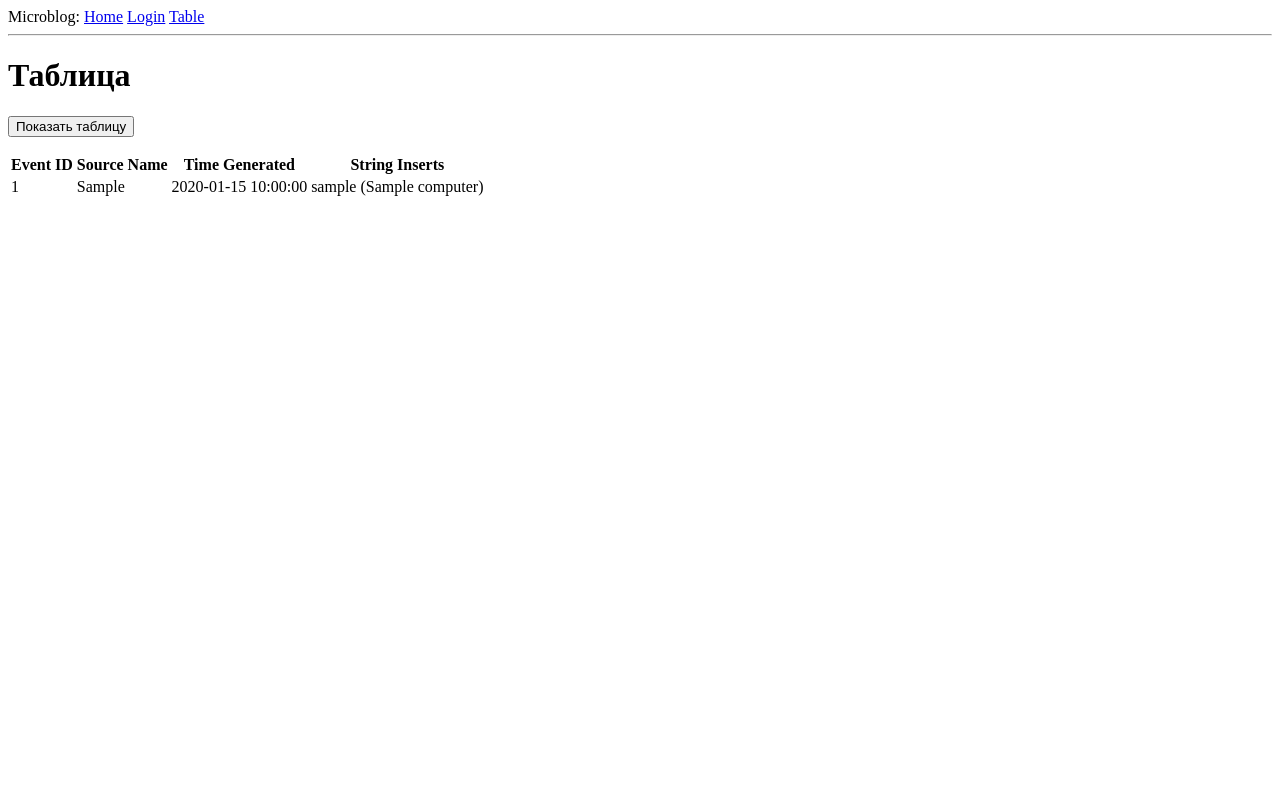
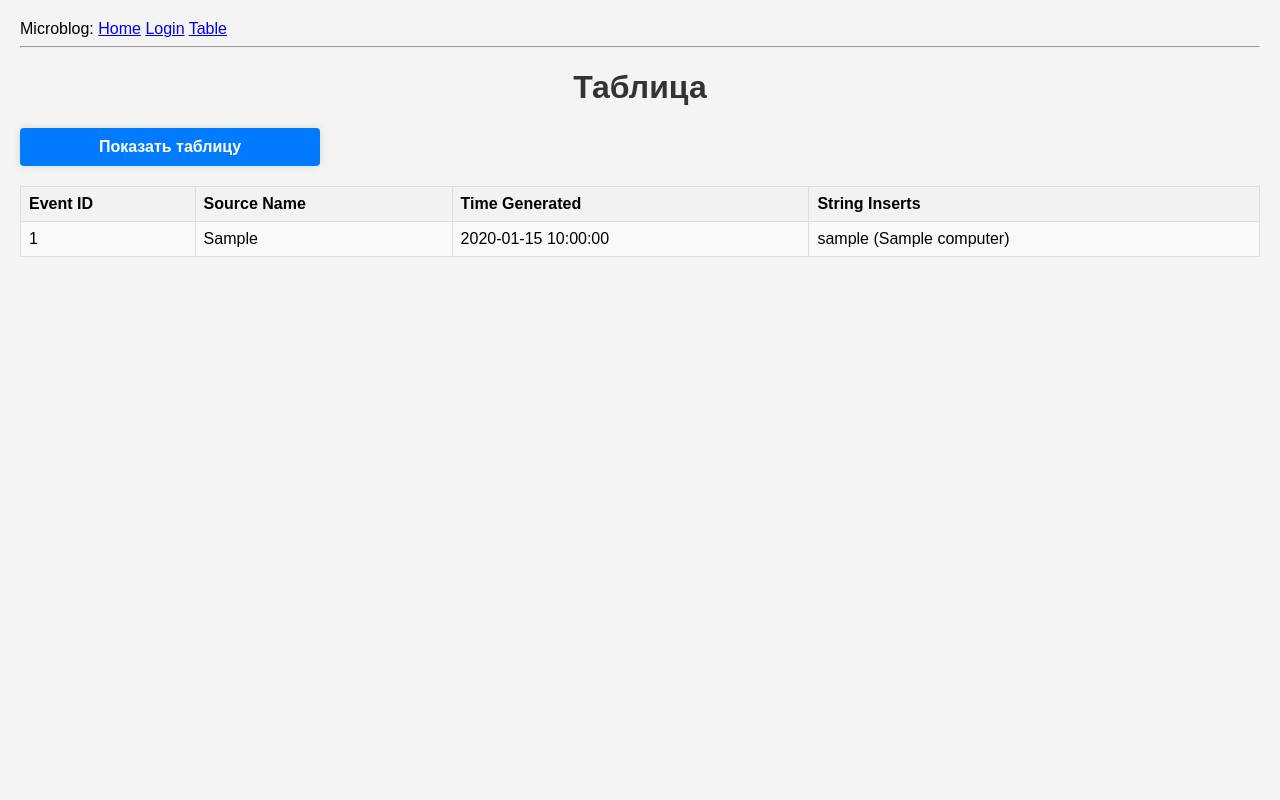
Before and after one commit to nikola254/audit_win_log, a Flask app: template app/templates/table.html in a window 1280 px wide. Run offline with Flask 3, Linux system fonts and the light colour scheme; tables that the repository leaves empty hold one stand-in row (values such as "Sample post"); the template is opened without the code that fills it: values that come from a table or form of the project are taken from there, most other values are stand-ins (such as "Sample title", 1, 10 or a date in 2020).

Commit message:
add_syles0

```diff
--- a/app/__init__.py
+++ b/app/__init__.py
@@ -5,7 +5,9 @@ from flask_migrate import Migrate
 
 app = Flask(__name__)
 app.config.from_object(Config)
+app.static_folder = 'static'
 db = SQLAlchemy(app)
 migrate = Migrate(app, db)
 
+
 from app import routes, models
--- /dev/null
+++ b/app/static/style_base.css
@@ -0,0 +1,16 @@
+body {
+    font-family: Arial, sans-serif;
+    margin: 0;
+    padding: 20px;
+    background-color: #f4f4f4;
+}
+
+h1 {
+    color: #333;
+    text-align: center;
+}
+
+.form-container {
+    text-align: center;
+    margin-bottom: 20px;
+}
--- /dev/null
+++ b/app/static/style_table.css
@@ -0,0 +1,87 @@
+body {
+    font-family: Arial, sans-serif;
+    margin: 0;
+    padding: 20px;
+    background-color: #f4f4f4;
+}
+
+h1 {
+    color: #333;
+    text-align: center;
+}
+
+table {
+    width: 100%;
+    border-collapse: collapse;
+    margin-top: 20px;
+}
+
+th, td {
+    border: 1px solid #ddd;
+    padding: 8px;
+    text-align: left;
+}
+
+th {
+    background-color: #f2f2f2;
+    font-weight: bold;
+}
+
+tr:nth-child(even) {
+    background-color: #f9f9f9;
+}
+
+tr:hover {
+    background-color: #e6e6e6;
+}
+
+input {
+    max-width: 300px;
+    margin: 0 auto;
+    padding: 20px;
+    background-color: #f9f9f9;
+    border-radius: 5px;
+    box-shadow: 0 0 10px rgba(0,0,0,0.1);
+    display: flex;
+    justify-content: center;
+}
+
+input[type="submit"], input[type="button"], input[type="reset"] {
+    display: inline-block;
+    width: 100%;
+    padding: 12px 16px;
+    font-size: 16px;
+    font-weight: bold;
+    text-align: center;
+    color: white;
+    background-color: #007bff;
+    border: none;
+    border-radius: 4px;
+    cursor: pointer;
+    transition: background-color 0.3s ease;
+}
+
+input[type="submit"]:hover, input[type="button"]:hover, input[type="reset"]:hover {
+    background-color: #0056b3;
+}
+
+/* Дополнительные стили для кнопки "Показать таблицу" */
+input[type="submit"][value="Показать таблицу"] {
+    background-color: #007bff;
+    color: white;
+    padding: 10px 20px;
+    border: none;
+    border-radius: 4px;
+    font-size: 16px;
+    cursor: pointer;
+    transition: background-color 0.3s ease;
+}
+
+input[type="submit"][value="Показать таблицу"]:hover {
+    background-color: #0056b3;
+}
+
+.my-class {
+    display: flex;
+    justify-content: center;
+}
--- a/app/templates/base.html
+++ b/app/templates/base.html
@@ -1,4 +1,5 @@
 <html>
+    <link rel="stylesheet" href="{{ url_for('static', filename='style_base.css') }}">
     <head>
         {% if title %}
         <title>{{ title }} - microblog</title>
--- a/app/templates/login.html
+++ b/app/templates/login.html
@@ -1,6 +1,7 @@
 {% extends "base.html" %}
 
 {% block content %}
+    <link rel="stylesheet" href="{{ url_for('static', filename='style_login.css') }}">
     <h1>Sign In</h1>
     <form action="" method="post" novalidate>
         {{ form.hidden_tag() }}
--- a/app/templates/table.html
+++ b/app/templates/table.html
@@ -1,6 +1,7 @@
 {% extends "base.html" %}
 
 {% block content %}
+    <link rel="stylesheet" href="{{ url_for('static', filename='style_table.css') }}">
     <h1>Таблица</h1>
     <form action="" method="post">
         {{ form.hidden_tag() }}
--- /dev/null
+++ b/requarimenets.txt
@@ -0,0 +1,3 @@
+flask
+flask_login
+email-validator
```
Also changed, not shown: app/script.py (+20 -20 lines), app/static/style_login.css (added, +84 -0 lines), app/static/style_register.css (added, +84 -0 lines).
